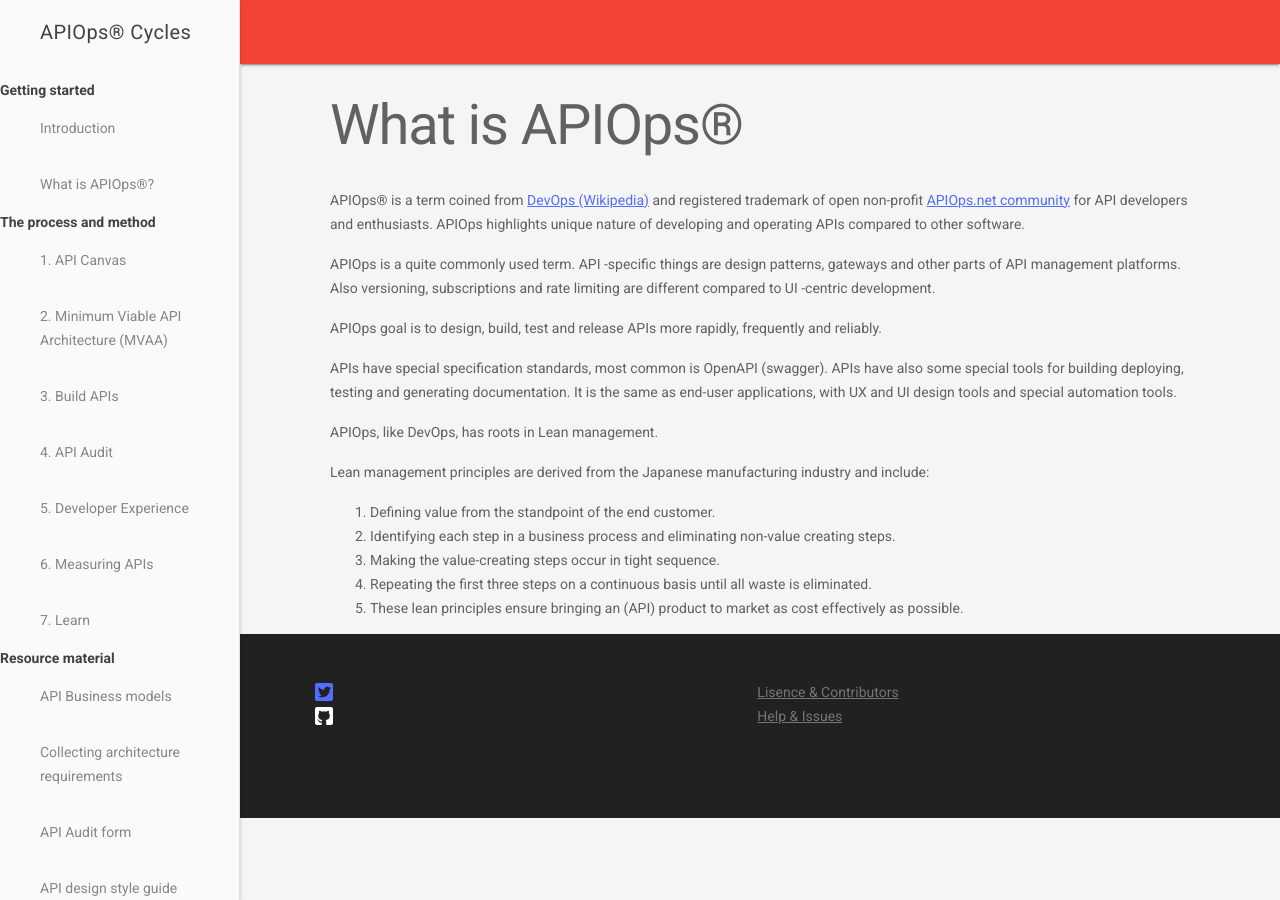
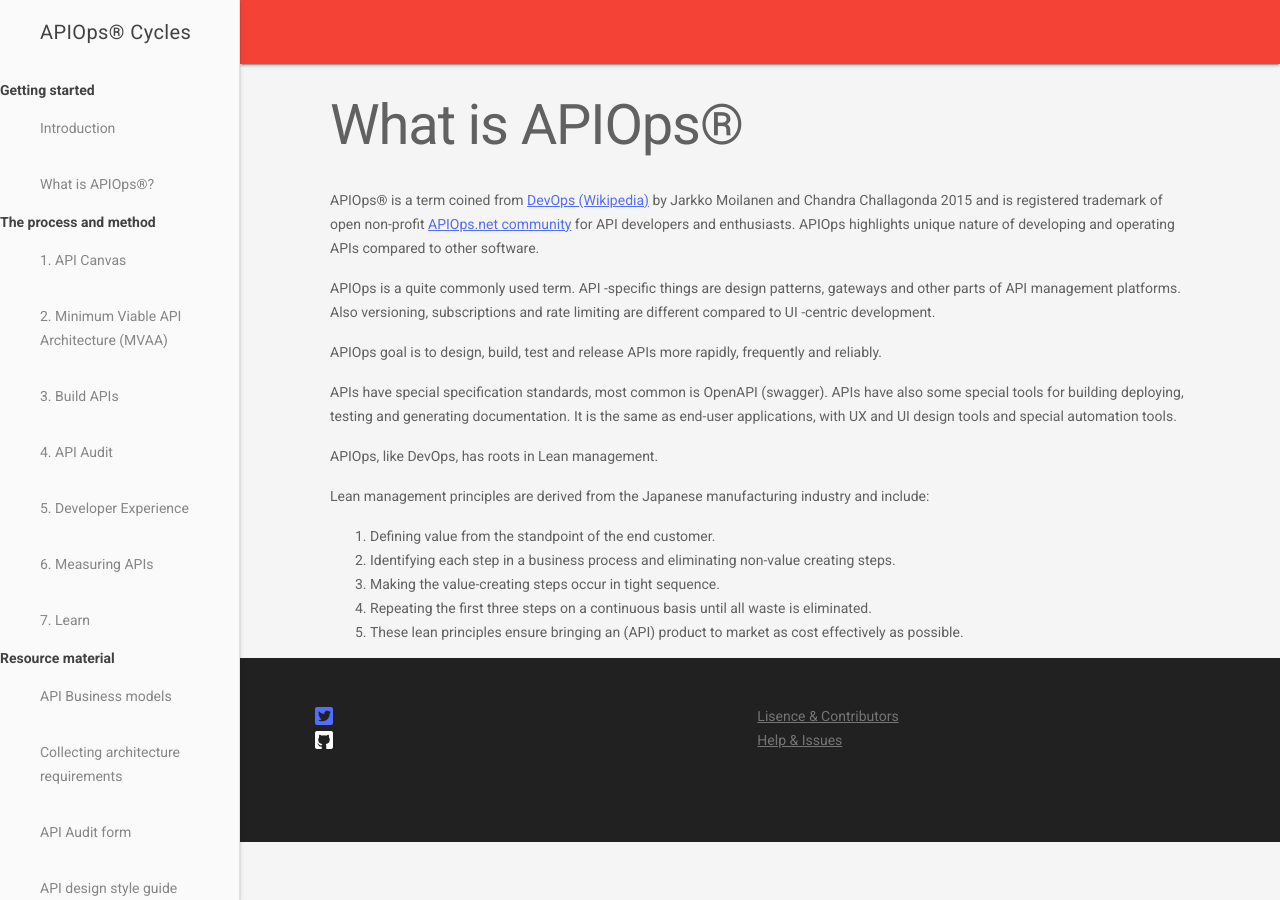
Before and after one commit to mniinio/APIOps-cycles, a Jekyll site: the page built from WhatIsAPIOps.md, in a window 1280 px wide. Built offline with Jekyll 4.4.1, drawn with Linux system fonts in a browser that asks for light colours; our own code applies the rules of GitHub Pages for plain Markdown files.

Commit message:
Update WhatIsAPIOps.md

```diff
--- a/WhatIsAPIOps.md
+++ b/WhatIsAPIOps.md
@@ -4,7 +4,7 @@ title: What is APIOps&reg;
 permalink: /whatisapiops/
 ---
 
-APIOps&reg; is a term coined from [DevOps (Wikipedia)](https://en.wikipedia.org/wiki/DevOps) and registered trademark of open non-profit [APIOps.net community](http://apiops.net) for API developers and enthusiasts. APIOps highlights unique nature of developing and operating APIs compared to other software.
+APIOps&reg; is a term coined from [DevOps (Wikipedia)](https://en.wikipedia.org/wiki/DevOps) by Jarkko Moilanen and Chandra Challagonda 2015 and is registered trademark of open non-profit [APIOps.net community](http://apiops.net) for API developers and enthusiasts. APIOps highlights unique nature of developing and operating APIs compared to other software.
 
 APIOps is a quite commonly used term. API -specific things are design patterns, gateways and other parts of API management platforms. Also versioning, subscriptions and rate limiting are different compared to UI -centric development.
 
```
